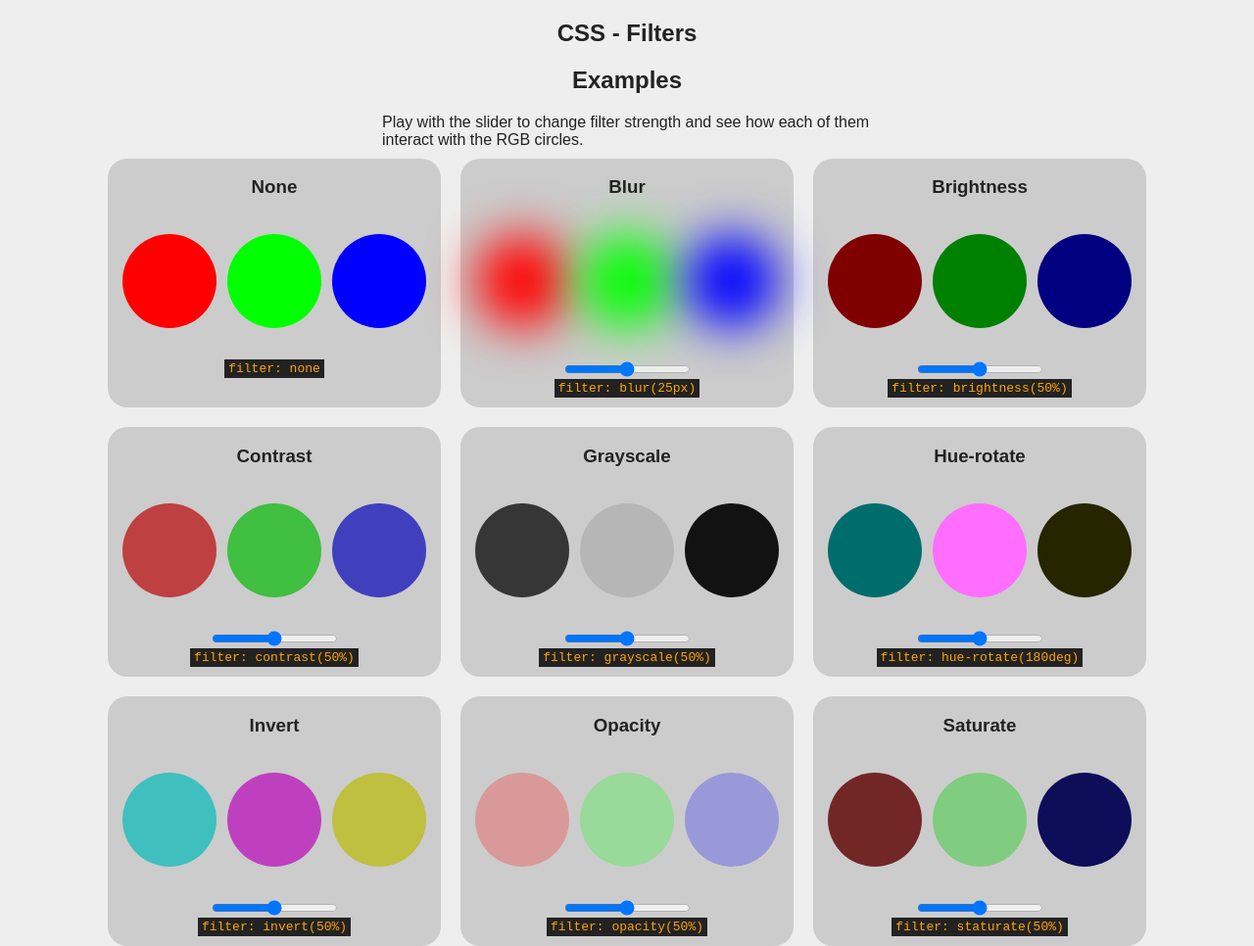
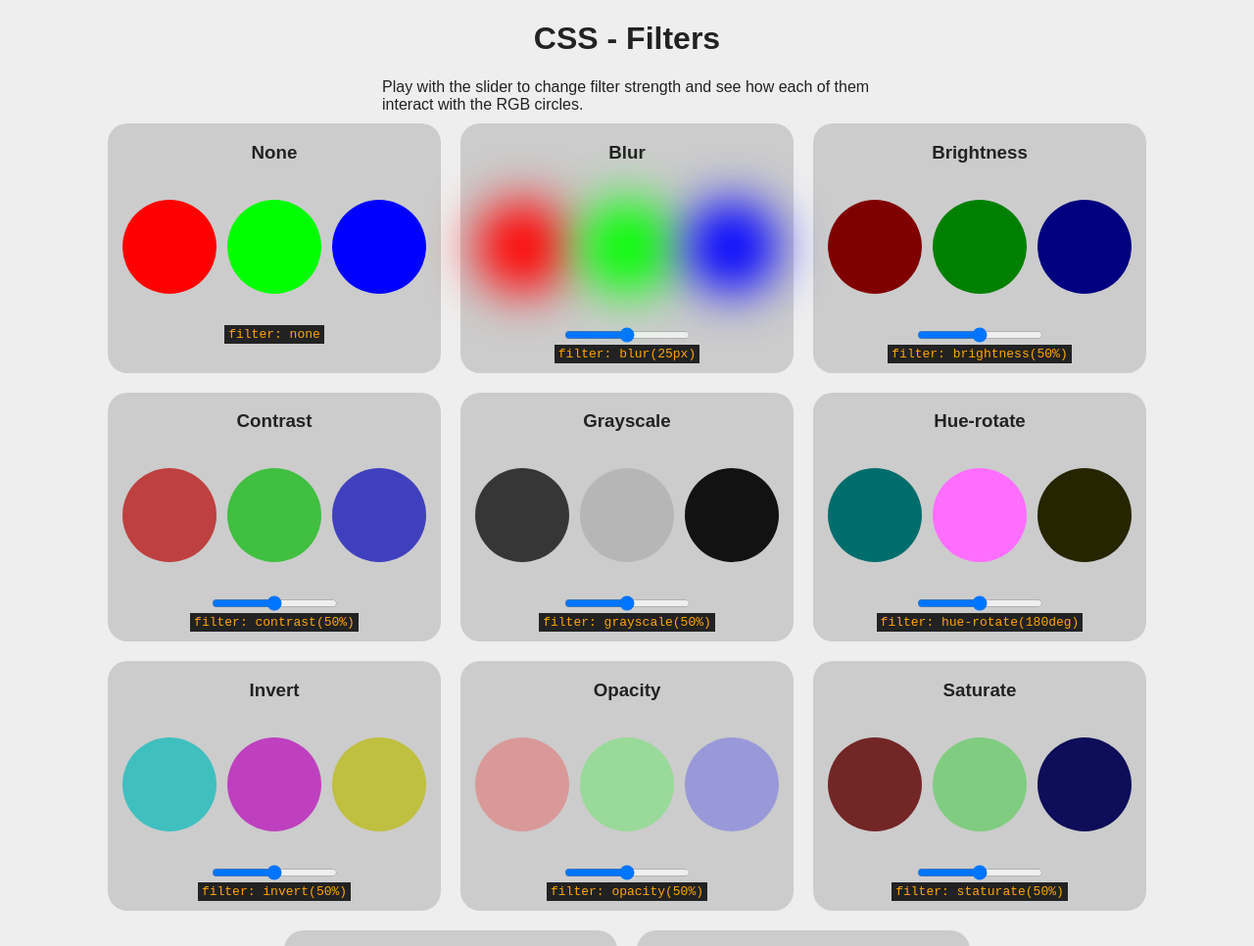
Before and after one commit to MichaelMelena/css-filters, a plain HTML site: page src/index.html in a window 1280 px wide. Shown: the top 966 px of the page at 98% size. Drawn offline with Linux system fonts and the light colour scheme.

Commit message:
updated content

```diff
--- a/src/index.html
+++ b/src/index.html
@@ -16,13 +16,10 @@
 </head>
 
 <body>
-    <nav>
-        <h1>CSS - Filters</h1>
-    </nav>
+    <h1>CSS - Filters</h1>
     <article>
-        <h2>Examples</h2>
         <p>
-         Play with the slider to change filter strength and see how each of them interact with the RGB circles.
+            Play with the slider to change filter strength and see how each of them interact with the RGB circles.
         </p>
         <div class="example-container">
             <div class="example">
```
